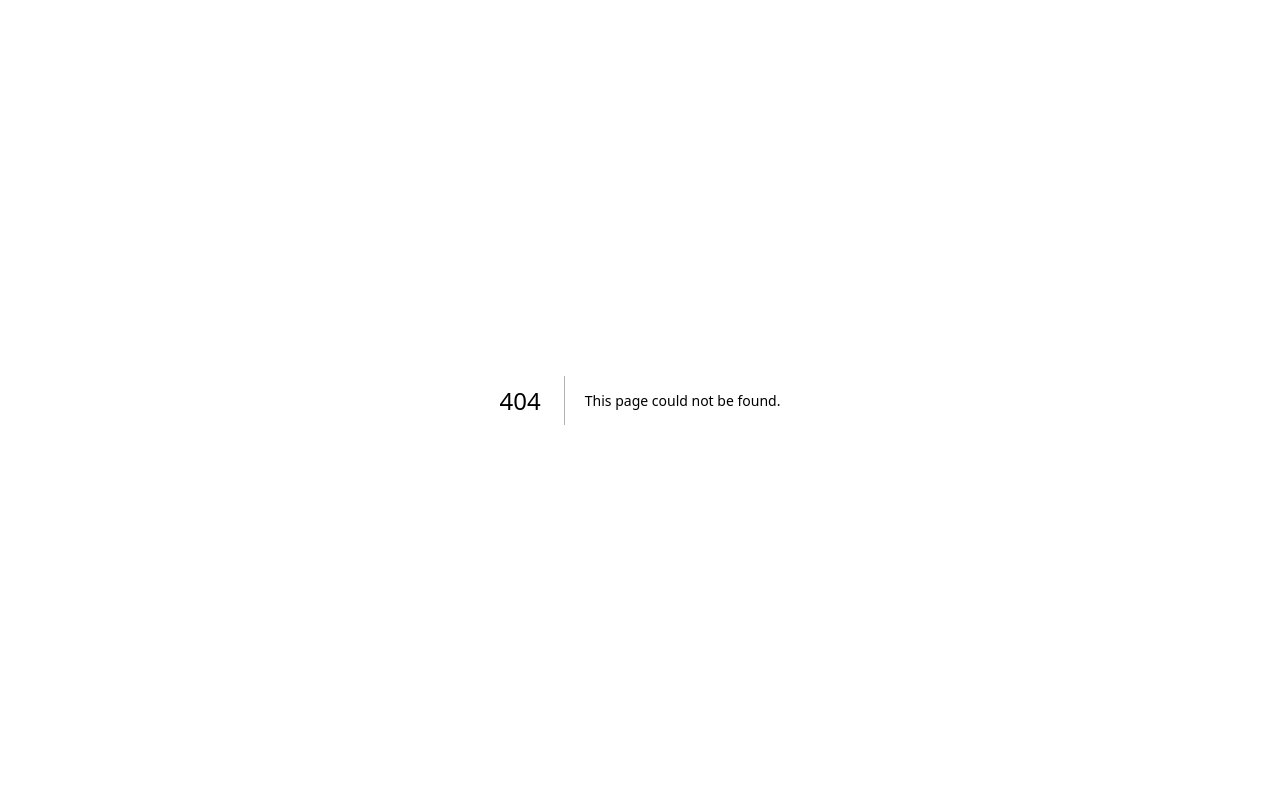
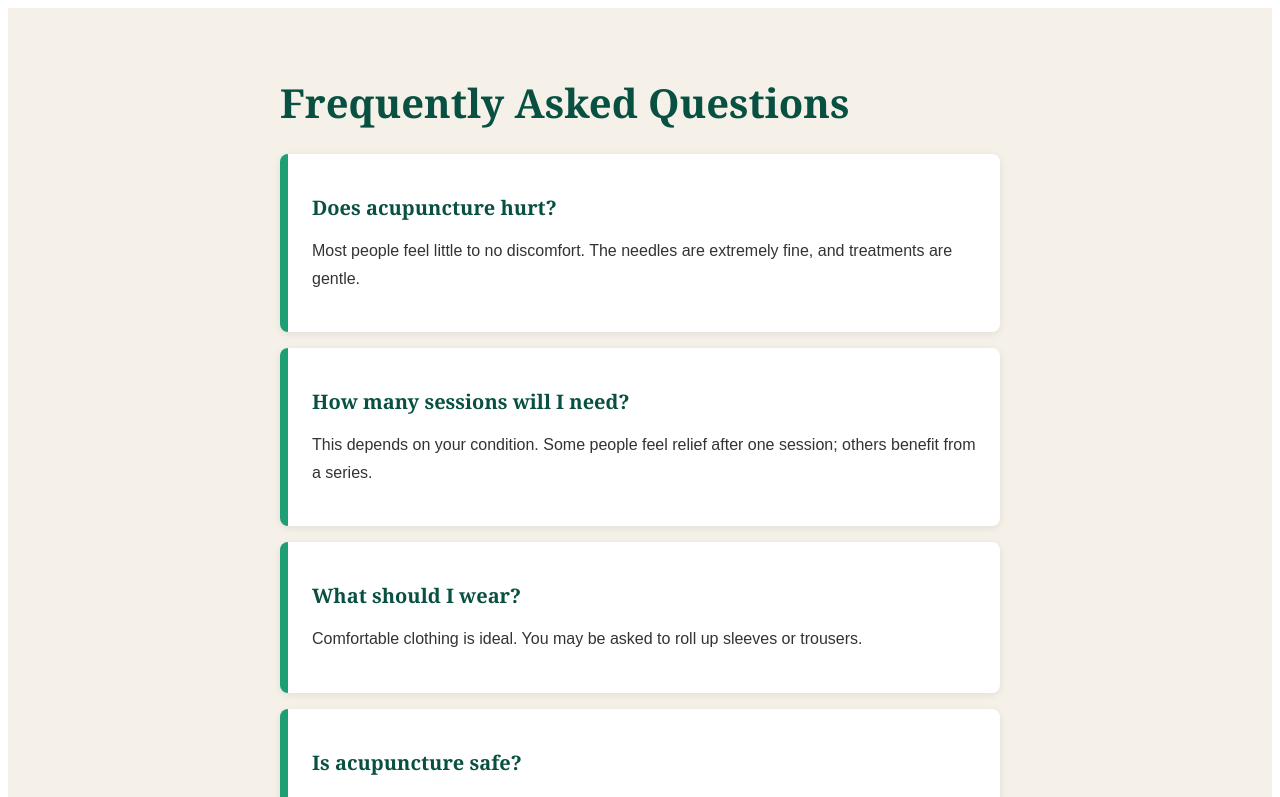
Before and after one commit to jamieenglish15-gif/west-cork-acupuncture-frontend, a Next.js app: page /faq in a window 1280 px wide. Before the commit this address had no page. Shown: the top 797 px of the page. Built offline with nearby package versions, Linux system fonts and the light colour scheme.

Commit message:
Create faq.js

```diff
--- /dev/null
+++ b/pages/faq.js
@@ -0,0 +1,36 @@
+export default function FAQ() {
+  const faqs = [
+    { q: "Does acupuncture hurt?", a: "Most people feel little to no discomfort. The needles are extremely fine, and treatments are gentle." },
+    { q: "How many sessions will I need?", a: "This depends on your condition. Some people feel relief after one session; others benefit from a series." },
+    { q: "What should I wear?", a: "Comfortable clothing is ideal. You may be asked to roll up sleeves or trousers." },
+    { q: "Is acupuncture safe?", a: "Yes. When performed by a trained practitioner, acupuncture is extremely safe and well-researched." },
+    { q: "Can I combine acupuncture with other treatments?", a: "Absolutely. Acupuncture works well alongside physiotherapy, massage, and medical care." },
+    { q: "How long is each session?", a: "Initial consultations are typically 60-75 minutes. Follow-up sessions are usually 45-60 minutes." },
+    { q: "What conditions do you treat?", a: "We treat a wide range of conditions including pain, stress, anxiety, fertility issues, digestive problems, and skin concerns." }
+  ];
+
+  return (
+    <div style={{ fontFamily: "Georgia, serif", background: "#F5F0E8", minHeight: "100vh", padding: "40px" }}>
+      <div style={{ maxWidth: "720px", margin: "0 auto" }}>
+
+        <h1 style={{ fontSize: "40px", color: "#085041", marginBottom: "24px" }}>Frequently Asked Questions</h1>
+
+        <div style={{ display: "flex", flexDirection: "column", gap: "16px" }}>
+          {faqs.map(f => (
+            <div key={f.q} style={{ background: "white", padding: "24px", borderRadius: "8px", borderLeft: "8px solid #1D9E75", boxShadow: "0 2px 8px rgba(0,0,0,0.08)" }}>
+              <h2 style={{ fontSize: "20px", color: "#085041", marginBottom: "10px" }}>{f.q}</h2>
+              <p style={{ fontFamily: "sans-serif", color: "#333", lineHeight: "1.7" }}>{f.a}</p>
+            </div>
+          ))}
+        </div>
+
+        <div style={{ textAlign: "center", marginTop: "40px" }}>
+          <a href="/book" style={{ background: "#1D9E75", color: "white", padding: "14px 40px", borderRadius: "8px", textDecoration: "none", fontFamily: "sans-serif", fontSize: "16px" }}>
+            Book Appointment
+          </a>
+        </div>
+
+      </div>
+    </div>
+  );
+}
```
